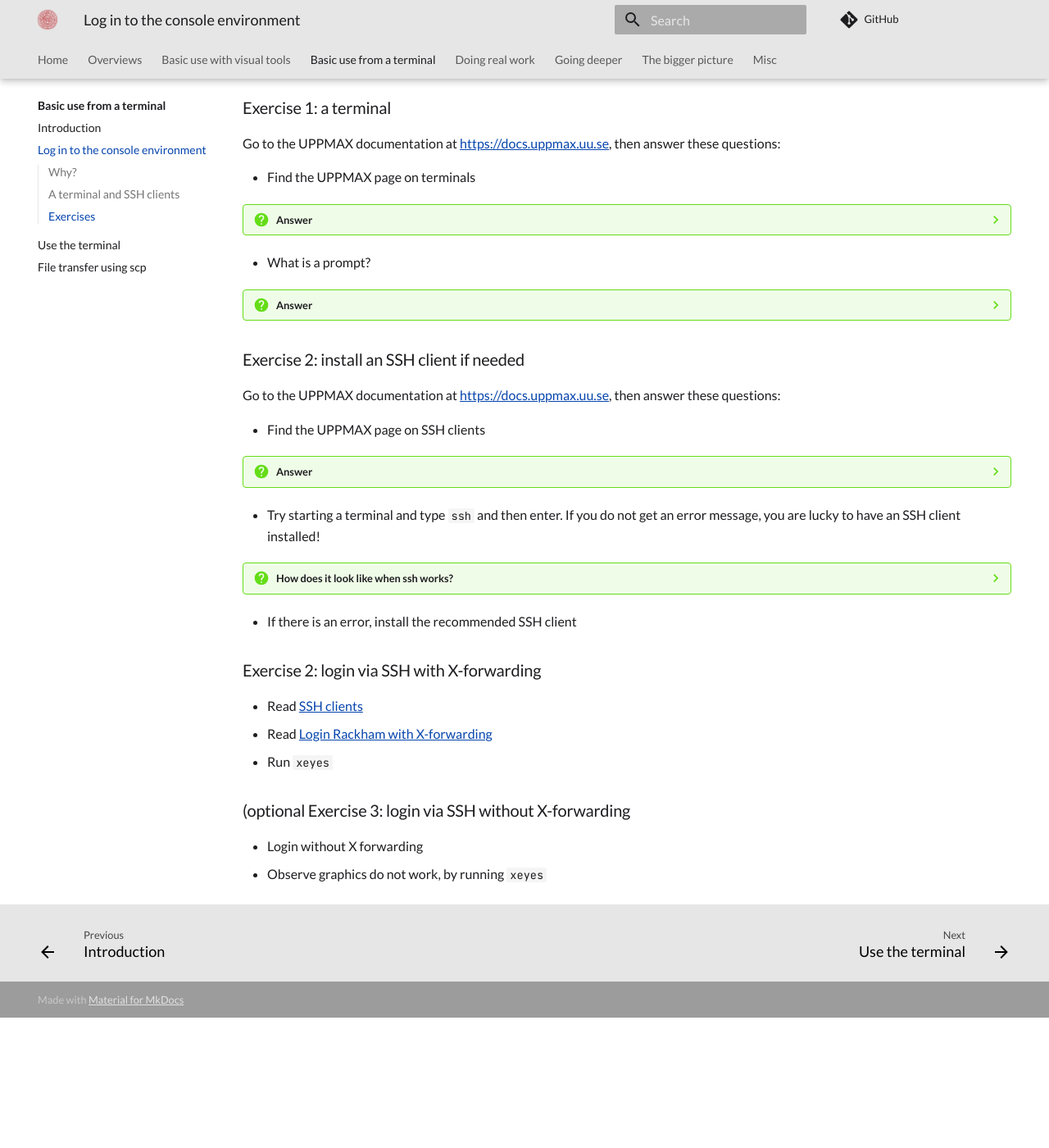
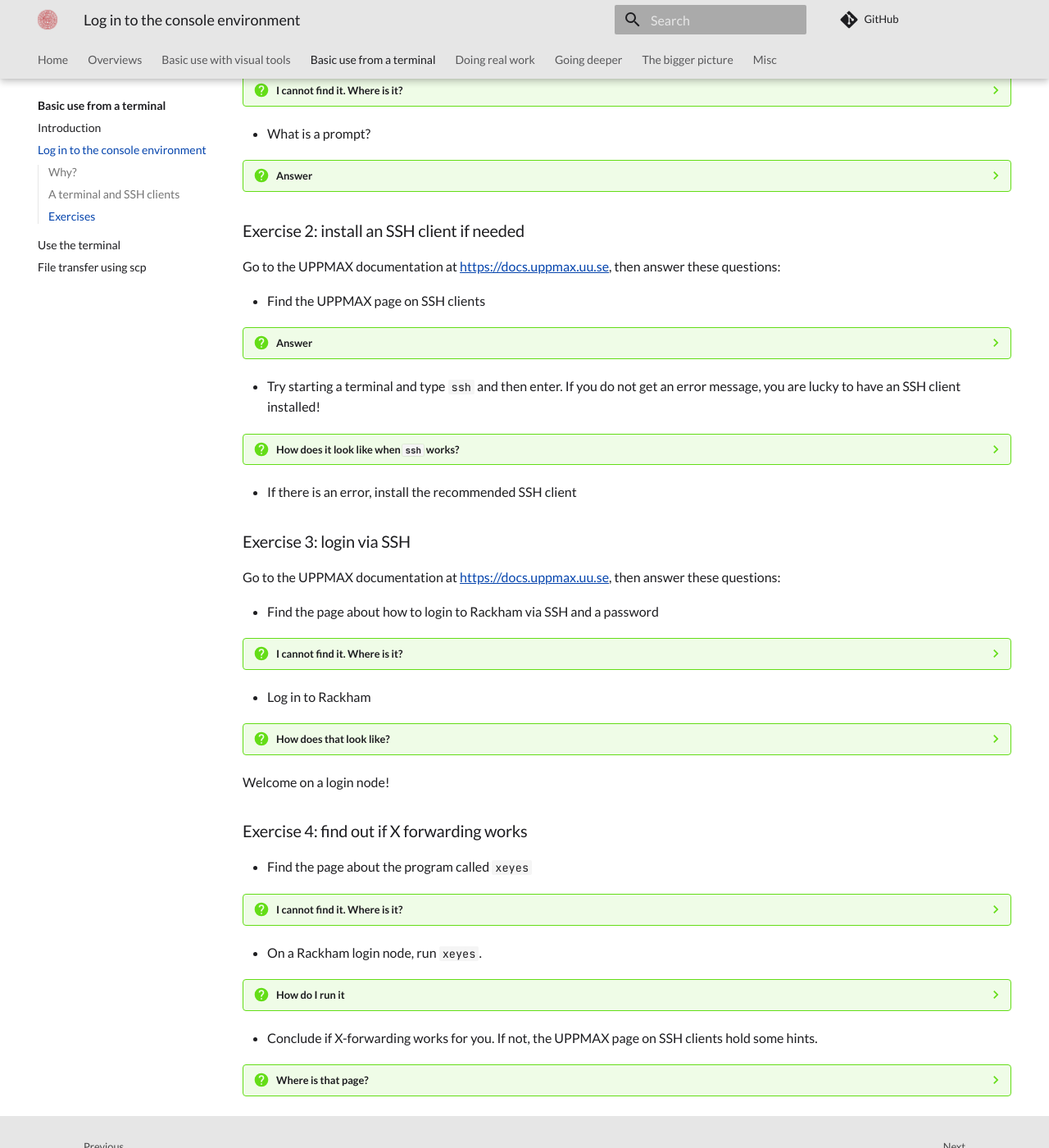
Before and after one commit to UPPMAX/uppmax_intro_day_1, an MkDocs documentation site: the page built from docs/sessions/login_console.md, in a window 1280 px wide and 1400 px high, scrolled down 1142 px. Shown: the whole window at 82% size. Built offline with MkDocs 1.6.1 and Material for MkDocs 9.7.7, drawn with Linux system fonts in a browser that asks for light colours; comment, search, counter and statistics services are not loaded; before the commit the page ends 2383 px from its top, so only the background shows below that; some of the changed text lies outside the part shown.

Commit message:
Draft done

````diff
--- a/docs/sessions/login_console.md
+++ b/docs/sessions/login_console.md
@@ -7,27 +7,24 @@
     - Understand what a terminal is
     - Understand what a prompt is
     - Understand that after login, one is on a login node
-    - Understand what a login node is
-    - Understand that on a login node, one only runs light commands
     - If needed: has installed an SSH client
         - Windows: MobaXTerm
     - Can log in to the console environment using a terminal with X forwarding
-    - (optional) Can log in to the console environment using a terminal with X forwarding
+    - Can determine if X forwarding works
 
 ???- question "For teachers"
 
-    Prerequisites are:
-
-    - [...]
-
-    Preparations are:
-
-    - [...]
-
     Teaching goals are:
 
-    - [...]
-
+    - Learners have practiced using the UPPMAX documentation
+    - Learners understand what a console environment is
+    - Learners understand what a terminal is
+    - Learners understand what a prompt is
+    - Learners understand that after login, one is on a login node
+    - If needed, learners have installed an SSH client
+        - Windows: MobaXTerm
+    - Learners have logged in to the console environment using a terminal with X forwarding
+    - Learners have determined if X forwarding works
 
     Lesson plan:
 
@@ -76,10 +73,6 @@
 
 For Mac and Windows users it will be hardest to get it working.
 
-### Working form
-
-[...]
-
 ### Exercise 1: a terminal
 
 Go to the UPPMAX documentation at [https://docs.uppmax.uu.se](https://docs.uppmax.uu.se),
@@ -87,7 +80,7 @@
 
 - Find the UPPMAX page on terminals
 
-???- question "Answer"
+???- question "I cannot find it. Where is it?"
 
     You can find find it at <https://docs.uppmax.uu.se/software/terminal/>
 
@@ -113,7 +106,7 @@
   If you do not get an error message, you are lucky to have an SSH client
   installed!
 
-???- question "How does it look like when ssh works?"
+???- question "How does it look like when `ssh` works?"
 
     Your output will look similar to this:
 
@@ -131,13 +124,68 @@
 
 - If there is an error, install the recommended SSH client
 
-### Exercise 2: login via SSH with X-forwarding
+### Exercise 3: login via SSH
 
-- Read [SSH clients](http://docs.uppmax.uu.se/software/ssh_client/)
-- Read [Login Rackham with X-forwarding](http://docs.uppmax.uu.se/getting_started/login_rackham/#terminal-with-x11-server-and-light-graphics)
-- Run `xeyes`
+Go to the UPPMAX documentation at [https://docs.uppmax.uu.se](https://docs.uppmax.uu.se),
+then answer these questions:
 
-### (optional Exercise 3: login via SSH without X-forwarding
+- Find the page about how to login to Rackham via SSH and a password
 
-- Login without X forwarding
-- Observe graphics do not work, by running `xeyes`
+???- question "I cannot find it. Where is it?"
+
+    You can find find it at <https://docs.uppmax.uu.se/getting_started/login_rackham_console_password/>
+
+- Log in to Rackham
+
+???- question "How does that look like?"
+
+    Your ouput will look similar to this:
+
+    ```bash
+    sven@richel-N141CU:~/GitHubs/uppmax_intro_day_1/docs/sessions$ ssh -X sven@rackham.uppmax.uu.se
+    sven@rackham.uppmax.uu.se's password:
+    Last login: Thu Aug  8 18:35:17 2024 from vpnpool189-229.anst.uu.se
+     _   _ ____  ____  __  __    _    __  __
+    | | | |  _ \|  _ \|  \/  |  / \   \ \/ /   | System:    rackham1
+    | | | | |_) | |_) | |\/| | / _ \   \  /    | User:      sven
+    | |_| |  __/|  __/| |  | |/ ___ \  /  \    |
+     \___/|_|   |_|   |_|  |_/_/   \_\/_/\_\   |
+
+    ###############################################################################
+
+            User Guides: https://docs.uppmax.uu.se/
+
+            Write to support@uppmax.uu.se, if you have questions or comments.
+
+
+    [sven@rackham1 ~]$
+    ```
+
+Welcome on a login node!
+
+### Exercise 4: find out if X forwarding works
+
+- Find the page about the program called `xeyes`
+
+???- question "I cannot find it. Where is it?"
+
+    You can find find it at <https://docs.uppmax.uu.se/software/xeyes/>
+
+- On a Rackham login node, run `xeyes`.
+
+???- question "How do I run it"
+
+    In your terminal, type:
+
+    ```bash
+    xeyes
+    ```
+
+    and press enter.
+
+- Conclude if X-forwarding works for you. If not, the UPPMAX page on SSH clients
+  hold some hints.
+
+???- question "Where is that page?"
+
+    You can find find it at <https://docs.uppmax.uu.se/software/ssh_client/>
````
